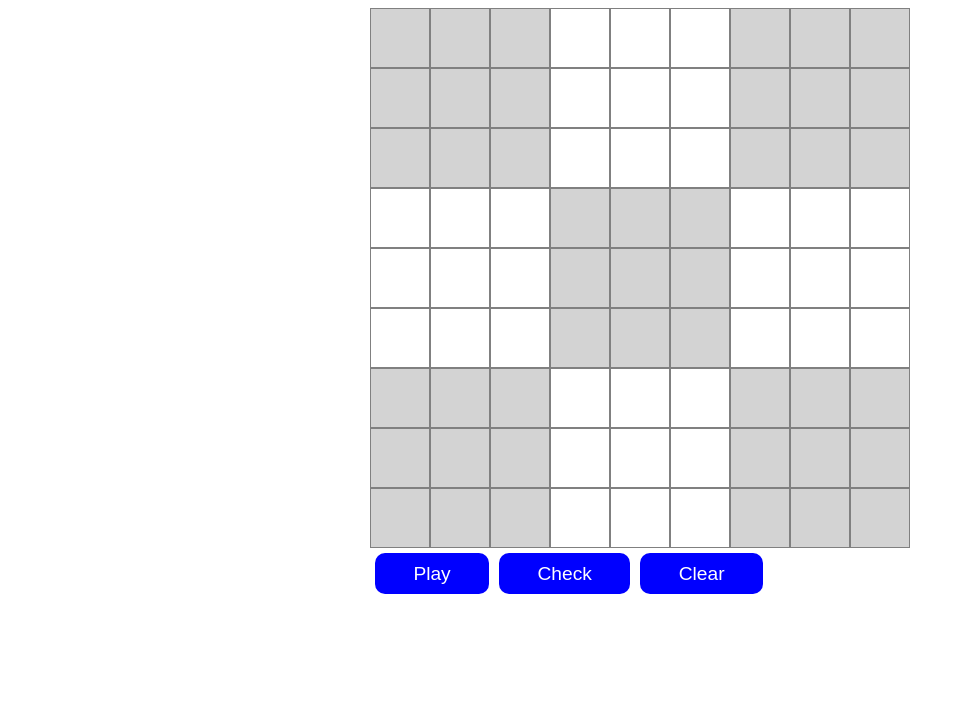
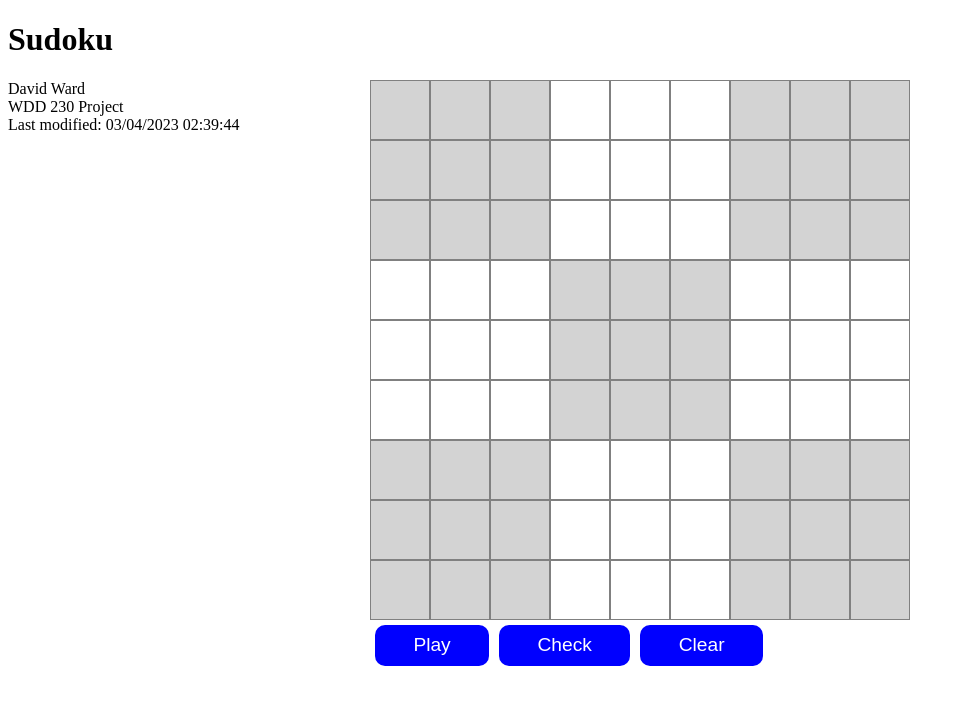
Before and after one commit to ScratchyPDX/sudoku, a plain HTML site: page src/index.html in a window 1280 px wide. Shown: the whole page, without its empty margins (0-965 px from the left). Drawn offline with Linux system fonts and the light colour scheme.

Commit message:
Add header and footer

```diff
--- a/src/index.html
+++ b/src/index.html
@@ -9,6 +9,11 @@
     <title>Sudoku | WDD330 Portfolio Project</title>
   </head>
   <body>
+    <header class="box-shadow">
+      <div class="title">
+        <h1>Sudoku</h1>
+      </div>
+    </header>
     <main>
       <div id="alert-list"></div>
       <form class="sudoku-solver">
@@ -20,5 +25,12 @@
         </div>
       </form>
     </main>
+    <footer>
+      <div class="projectData">
+        <div>David Ward</div>
+        <div>WDD 230 Project</div>
+        <div id="last_modified"></div>
+      </div>
+    </footer>
   </body>
 </html>
--- a/src/scripts/main.js
+++ b/src/scripts/main.js
@@ -1,3 +1,5 @@
 import BoardClient from "./boardClient.js";
 const board = new BoardClient("#play-button", "#check-button", "#clear-button");
 board.init();
+
+document.getElementById("last_modified").innerHTML = `Last modified: ${document.lastModified}`;
```
